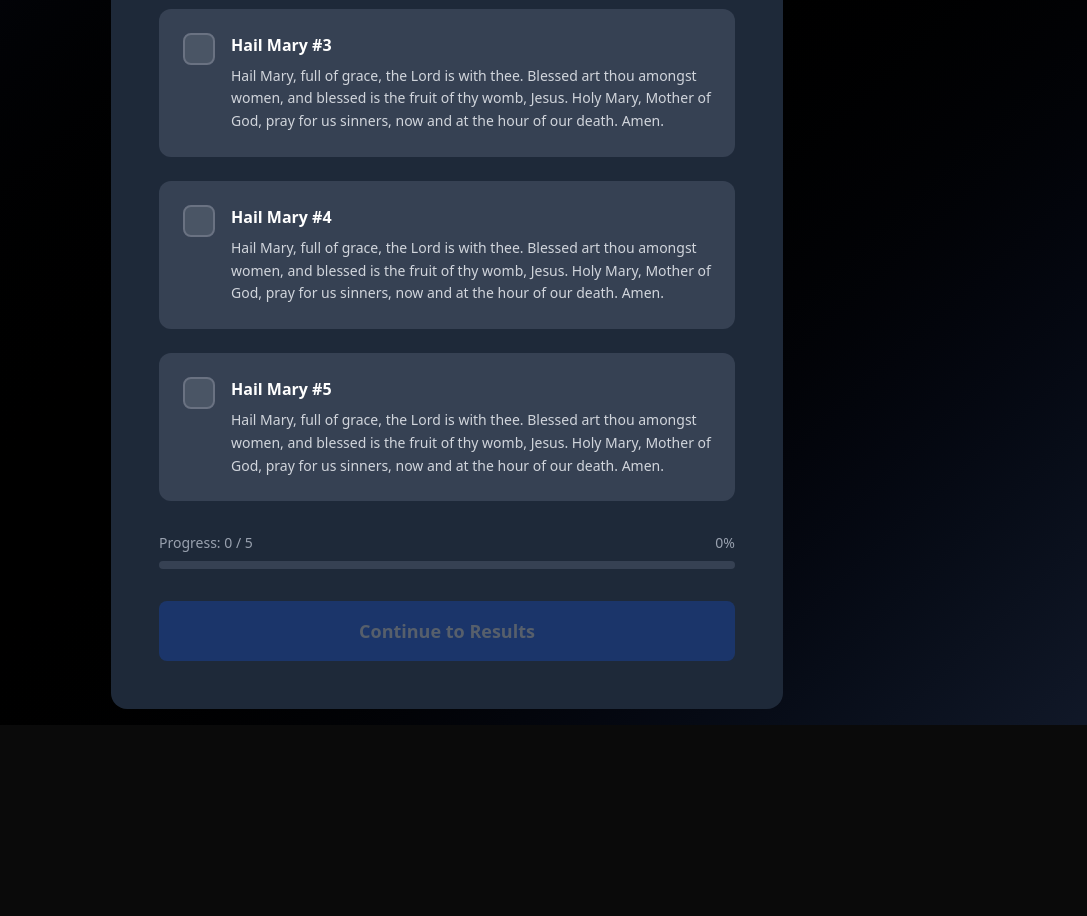
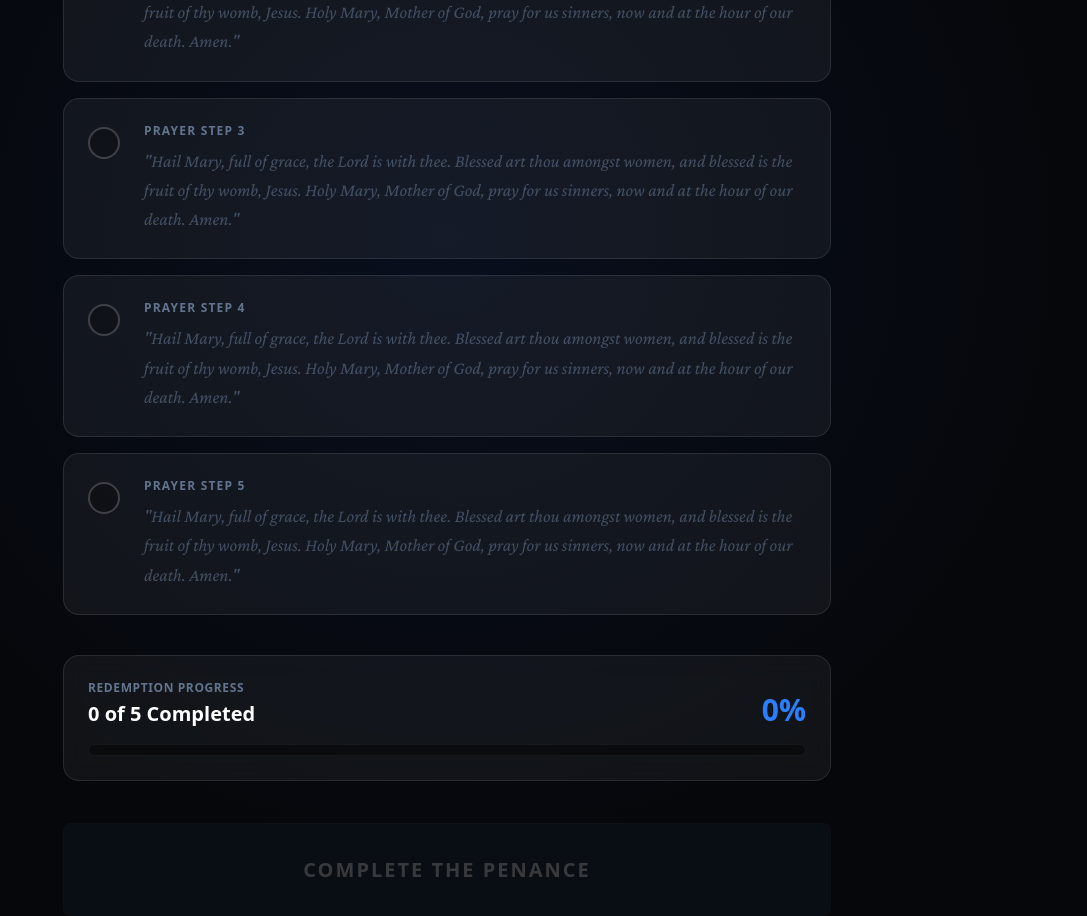
Before and after one commit to dariogeorge21/journey-through-matthew, a Next.js app: page /forgot-code in a window 1280 px wide. Shown: the part 460-1376 px from the top of the page, without its empty margins (193-1280 px from the left). Before the commit the page ends 1185 px from the top, so only its background shows below. Built offline with nearby package versions, Linux system fonts and the light colour scheme.

Commit message:
forgot page enhance

```diff
--- a/app/forgot-code/page.tsx
+++ b/app/forgot-code/page.tsx
@@ -2,7 +2,7 @@
 
 import { useState } from "react";
 import { useRouter } from "next/navigation";
-import { motion } from "framer-motion";
+import { motion, AnimatePresence } from "framer-motion";
 import { useGameState } from "@/hooks/useGameState";
 import Button from "@/components/ui/Button";
 
@@ -20,6 +20,7 @@ export default function ForgotCodePage() {
   };
 
   const allChecked = checkedBoxes.every((checked) => checked);
+  const completedCount = checkedBoxes.filter(Boolean).length;
 
   const handleContinue = () => {
     if (allChecked) {
@@ -29,106 +30,191 @@ export default function ForgotCodePage() {
   };
 
   return (
-    <div className="min-h-screen bg-gradient-to-br from-gray-900 via-black to-gray-900 flex items-center justify-center p-4">
+    <div className="min-h-screen bg-[#05070A] relative overflow-hidden flex items-center justify-center p-6">
+      {/* 1. Immersive Background */}
+      <div className="absolute inset-0 pointer-events-none">
+        <div className="absolute inset-0 bg-[radial-gradient(circle_at_50%_50%,rgba(30,58,138,0.15),transparent_70%)]" />
+        <div className="absolute top-0 left-0 right-0 h-px bg-gradient-to-r from-transparent via-blue-500/20 to-transparent" />
+        {/* Animated particles resembling floating embers/embers of light */}
+        {[...Array(12)].map((_, i) => (
           <motion.div
-        initial={{ opacity: 0, y: 20 }}
-        animate={{ opacity: 1, y: 0 }}
-        className="max-w-2xl w-full"
+            key={i}
+            className="absolute w-1 h-1 bg-blue-400/30 rounded-full blur-sm"
+            animate={{
+              y: [0, -100],
+              opacity: [0, 0.5, 0],
+              x: [0, Math.random() * 50 - 25]
+            }}
+            transition={{
+              duration: Math.random() * 5 + 5,
+              repeat: Infinity,
+              delay: Math.random() * 5
+            }}
+            style={{
+              left: `${Math.random() * 100}%`,
+              bottom: "-5%"
+            }}
+          />
+        ))}
+      </div>
+
+      <motion.div
+        initial={{ opacity: 0, scale: 0.95 }}
+        animate={{ opacity: 1, scale: 1 }}
+        className="max-w-3xl w-full z-10"
       >
-        <div className="bg-gray-800 rounded-2xl p-8 md:p-12">
-          <h1 className="text-3xl font-bold text-center mb-6 bg-gradient-to-r from-blue-400 to-purple-400 bg-clip-text text-transparent">
-            Please recite 5 Hail Marys as penance
+        <div className="text-center mb-10">
+          <motion.div
+            initial={{ y: -20, opacity: 0 }}
+            animate={{ y: 0, opacity: 1 }}
+            className="inline-block px-4 py-1.5 rounded-full bg-blue-500/10 border border-blue-500/20 text-blue-400 text-xs font-bold tracking-[0.2em] uppercase mb-4"
+          >
+            Sacred Reconciliation
+          </motion.div>
+          <h1 className="text-4xl md:text-5xl font-black tracking-tight text-transparent bg-clip-text bg-gradient-to-b from-white to-slate-500">
+            Path of Penance
           </h1>
+          <p className="text-slate-400 mt-4 text-lg italic">Recite five Hail Marys to restore your journey.</p>
+        </div>
 
-          <div className="space-y-6 mb-8">
-            {[0, 1, 2, 3, 4].map((index) => (
+        <div className="space-y-4 mb-10">
+          {checkedBoxes.map((isChecked, index) => (
             <motion.div
               key={index}
-                initial={{ opacity: 0, x: -20 }}
+              initial={{ opacity: 0, x: -30 }}
               animate={{ opacity: 1, x: 0 }}
-                transition={{ delay: index * 0.1 }}
-                className={`bg-gray-700 rounded-xl p-6 flex items-start gap-4 ${
-                  checkedBoxes[index] ? "ring-2 ring-green-500" : ""
+              transition={{ delay: index * 0.15, type: "spring", stiffness: 50 }}
+              onClick={() => handleCheckboxChange(index)}
+              className={`group relative cursor-pointer overflow-hidden rounded-2xl border transition-all duration-500 ${
+                isChecked
+                  ? "bg-blue-600/10 border-blue-500/50 shadow-[0_0_20px_rgba(59,130,246,0.1)]"
+                  : "bg-white/5 border-white/10 hover:border-white/20"
               }`}
             >
-                <motion.button
-                  onClick={() => handleCheckboxChange(index)}
-                  className={`flex-shrink-0 w-8 h-8 rounded-lg border-2 flex items-center justify-center transition-all ${
-                    checkedBoxes[index]
-                      ? "bg-green-600 border-green-500"
-                      : "bg-gray-600 border-gray-500"
+              <div className="p-6 flex items-start gap-6 relative z-10">
+                {/* Votive Checkbox Icon */}
+                <div className="relative mt-1">
+                  <motion.div
+                    className={`w-8 h-8 rounded-full border-2 flex items-center justify-center transition-colors duration-500 ${
+                      isChecked ? "bg-blue-500 border-blue-400 shadow-[0_0_15px_rgba(59,130,246,0.5)]" : "bg-black/20 border-white/20 group-hover:border-white/40"
                     }`}
-                  whileHover={{ scale: 1.1 }}
-                  whileTap={{ scale: 0.9 }}
                   >
-                  {checkedBoxes[index] && (
+                    <AnimatePresence>
+                      {isChecked && (
                         <motion.svg
-                      initial={{ scale: 0 }}
-                      animate={{ scale: 1 }}
+                          initial={{ scale: 0, rotate: -45 }}
+                          animate={{ scale: 1, rotate: 0 }}
+                          exit={{ scale: 0 }}
                           className="w-5 h-5 text-white"
                           fill="none"
+                          viewBox="0 0 24 24"
                           stroke="currentColor"
-                      viewBox="0 0 24 24"
                         >
-                      <path
-                        strokeLinecap="round"
-                        strokeLinejoin="round"
-                        strokeWidth={3}
-                        d="M5 13l4 4L19 7"
-                      />
+                          <path strokeLinecap="round" strokeLinejoin="round" strokeWidth={3} d="M5 13l4 4L19 7" />
                         </motion.svg>
                       )}
-                </motion.button>
+                    </AnimatePresence>
+                  </motion.div>
+                  {/* Subtle ring animation for the active/next bead */}
+                  {!isChecked && completedCount === index && (
+                    <motion.div
+                      className="absolute inset-0 rounded-full border border-blue-500/50"
+                      animate={{ scale: [1, 1.4], opacity: [0.5, 0] }}
+                      transition={{ duration: 1.5, repeat: Infinity }}
+                    />
+                  )}
+                </div>
+
                 <div className="flex-1">
-                  <p className="text-white font-semibold mb-2">
-                    Hail Mary #{index + 1}
-                  </p>
-                  <p className="text-gray-300 text-sm leading-relaxed">
-                    {HAIL_MARY_TEXT}
+                  <div className="flex justify-between items-center mb-2">
+                    <span className={`text-xs font-bold tracking-widest uppercase transition-colors ${isChecked ? "text-blue-400" : "text-slate-500"}`}>
+                      Prayer Step {index + 1}
+                    </span>
+                  </div>
+                  <p className={`text-lg transition-all duration-700 font-serif leading-relaxed ${
+                    isChecked ? "text-white opacity-100" : "text-slate-500 opacity-60 italic"
+                  }`}>
+                    "{HAIL_MARY_TEXT}"
                   </p>
                 </div>
+              </div>
+
+              {/* Completion Glow Overlay */}
+              <AnimatePresence>
+                {isChecked && (
+                  <motion.div
+                    initial={{ x: "-100%" }}
+                    animate={{ x: "100%" }}
+                    transition={{ duration: 1, ease: "easeInOut" }}
+                    className="absolute inset-0 bg-gradient-to-r from-transparent via-blue-500/10 to-transparent pointer-events-none"
+                  />
+                )}
+              </AnimatePresence>
             </motion.div>
           ))}
         </div>
 
-          {/* Progress Indicator */}
-          <div className="mb-8">
-            <div className="flex justify-between items-center mb-2">
-              <span className="text-gray-400 text-sm">
-                Progress: {checkedBoxes.filter(Boolean).length} / 5
-              </span>
-              <span className="text-gray-400 text-sm">
-                {Math.round((checkedBoxes.filter(Boolean).length / 5) * 100)}%
-              </span>
+        {/* Progress System */}
+        <div className="bg-white/5 backdrop-blur-md rounded-2xl p-6 border border-white/10">
+          <div className="flex justify-between items-end mb-4">
+            <div>
+              <p className="text-slate-500 text-xs font-bold uppercase tracking-wider mb-1">Redemption Progress</p>
+              <h3 className="text-xl font-bold text-white">{completedCount} of 5 Completed</h3>
             </div>
-            <div className="w-full bg-gray-700 rounded-full h-2">
+            <div className="text-right">
+              <span className="text-3xl font-black text-blue-500">{Math.round((completedCount / 5) * 100)}%</span>
+            </div>
+          </div>
+
+          <div className="relative h-3 w-full bg-black/40 rounded-full overflow-hidden border border-white/5">
             <motion.div
-                className="bg-green-600 h-2 rounded-full"
+              className="absolute top-0 left-0 h-full bg-gradient-to-r from-blue-600 to-indigo-400 shadow-[0_0_15px_rgba(59,130,246,0.5)]"
               initial={{ width: 0 }}
-                animate={{
-                  width: `${(checkedBoxes.filter(Boolean).length / 5) * 100}%`,
-                }}
-                transition={{ duration: 0.3 }}
+              animate={{ width: `${(completedCount / 5) * 100}%` }}
+              transition={{ duration: 0.5, ease: "easeOut" }}
             />
           </div>
         </div>
 
         {/* Continue Button */}
         <motion.div
+          className="mt-8"
+          initial={false}
+          animate={{ opacity: allChecked ? 1 : 0.4, y: allChecked ? 0 : 10 }}
+        >
+          <div className="relative group">
+            <AnimatePresence>
+              {allChecked && (
+                <motion.div
                   initial={{ opacity: 0 }}
-            animate={{ opacity: allChecked ? 1 : 0.5 }}
-          >
+                  animate={{ opacity: 1 }}
+                  className="absolute -inset-1 bg-gradient-to-r from-blue-600 to-indigo-600 rounded-xl blur-lg opacity-40 group-hover:opacity-100 transition duration-1000"
+                />
+              )}
+            </AnimatePresence>
             <Button
               size="lg"
               onClick={handleContinue}
               disabled={!allChecked}
-              className="w-full"
+              className={`w-full py-8 text-xl font-bold tracking-widest uppercase transition-all duration-500 ${
+                allChecked
+                  ? "bg-blue-600 hover:bg-blue-500 text-white shadow-2xl"
+                  : "bg-slate-800 text-slate-500 border border-white/5"
+              }`}
             >
-              Continue to Results
+              {allChecked ? "Continue to Results" : "Complete the Penance"}
             </Button>
-          </motion.div>
           </div>
         </motion.div>
+      </motion.div>
+
+      {/* Global CSS for the serif font styling */}
+      <style jsx global>{`
+        @import url('https://fonts.googleapis.com/css2?family=Crimson+Pro:ital,wght@0,400;0,600;1,400&display=swap');
+        .font-serif {
+          font-family: 'Crimson Pro', serif;
+        }
+      `}</style>
     </div>
   );
 }
```
Lines whose indentation alone changed are shown as unchanged.
